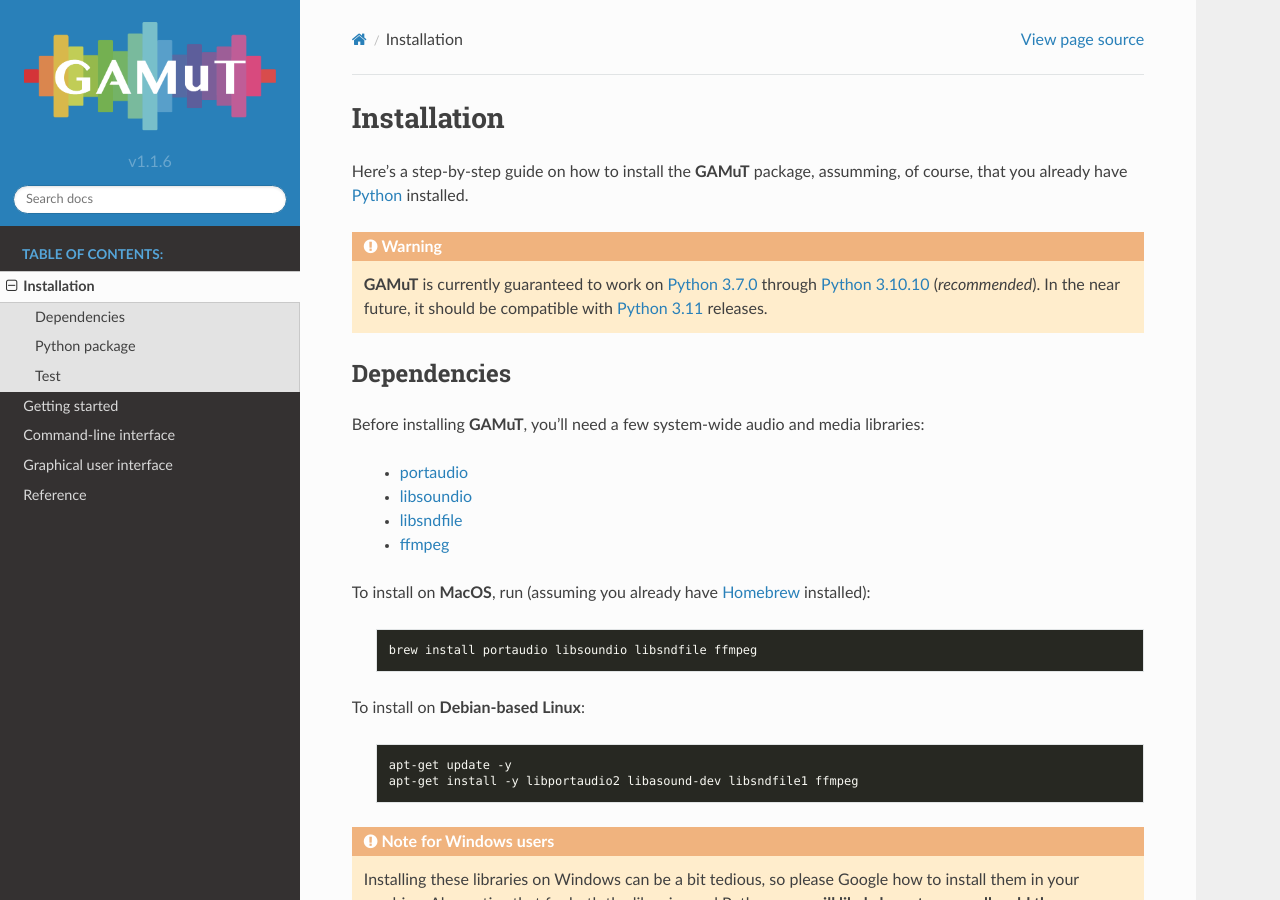
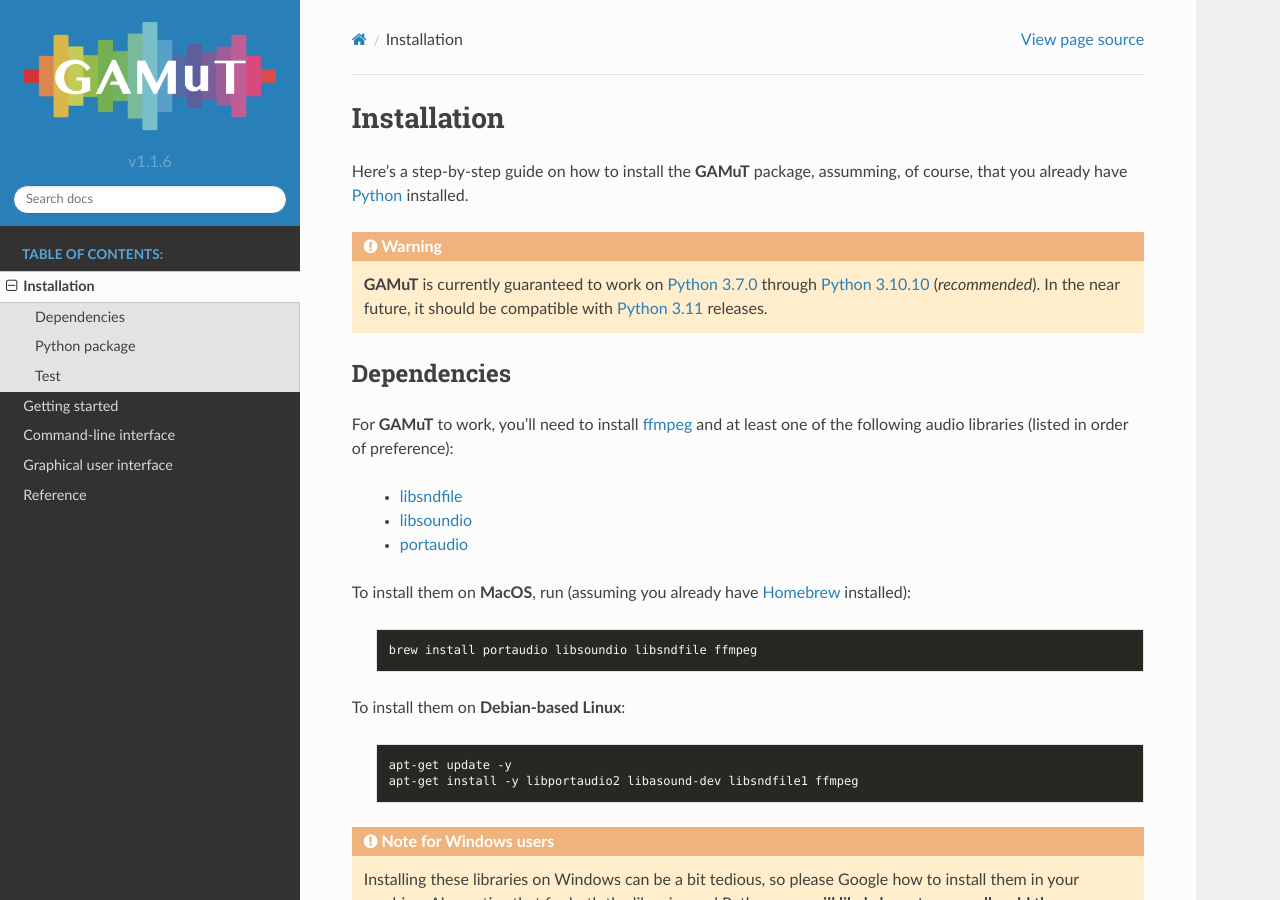
Before and after one commit to felipetovarhenao/gamut, a Sphinx documentation site: the page built from docs/source/installation.rst, in a window 1280 px wide and 900 px high. Built offline with Sphinx 7.4.7 and the Read the Docs theme 2.0.0, drawn with Linux system fonts in a browser that asks for light colours.

Commit message:
updated installation guide

```diff
--- a/docs/source/installation.rst
+++ b/docs/source/installation.rst
@@ -10,20 +10,19 @@
 Dependencies
 --------------
 
-Before installing **GAMuT**, you'll need a few system-wide audio and media libraries:
+For **GAMuT** to work, you'll need to install `ffmpeg <https://ffmpeg.org/>`_ and at least one of the following audio libraries (listed in order of preference):
 
+	* `libsndfile <https://libsndfile.github.io/libsndfile/>`_
+	* `libsoundio <http://libsound.io/>`_
 	* `portaudio <http://www.portaudio.com/>`_
-	* `libsoundio <http://libsound.io/>`_
-	* `libsndfile <https://libsndfile.github.io/libsndfile/>`_
-	* `ffmpeg <https://ffmpeg.org/>`_
 
-To install on **MacOS**, run (assuming you already have `Homebrew <https://brew.sh/>`_ installed):
+To install them on **MacOS**, run (assuming you already have `Homebrew <https://brew.sh/>`_ installed):
 
 	.. code:: shell
 
 		brew install portaudio libsoundio libsndfile ffmpeg
 
-To install on **Debian-based Linux**:
+To install them on **Debian-based Linux**:
 
 	.. code:: shell
 
```
